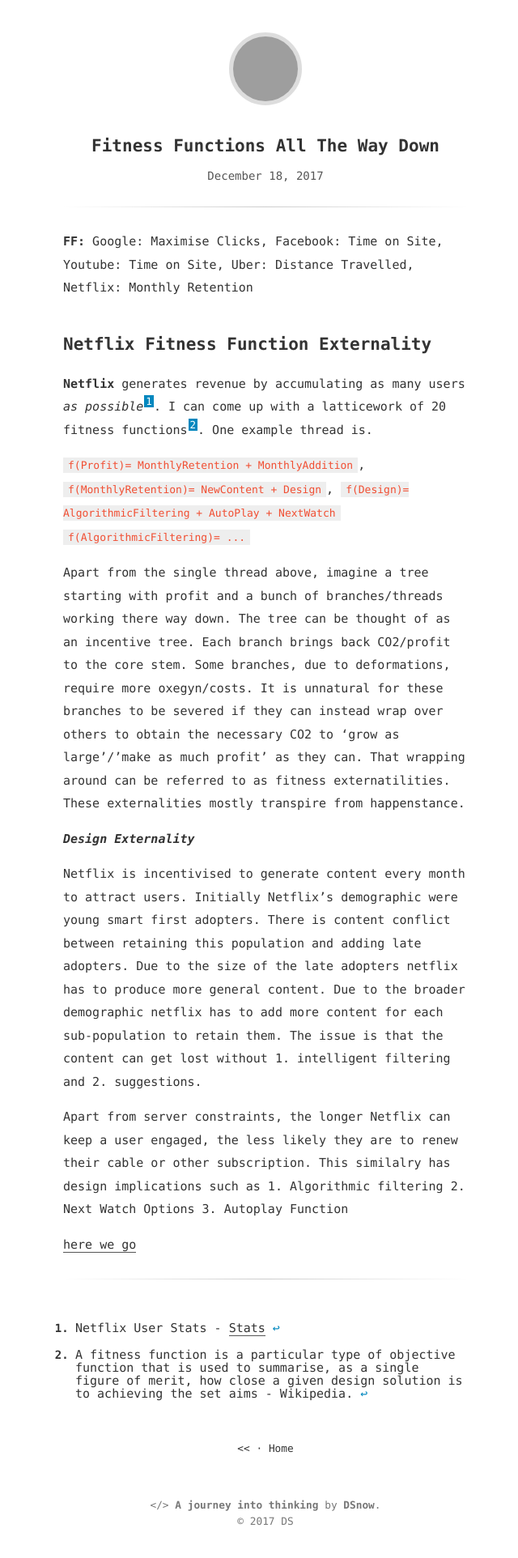
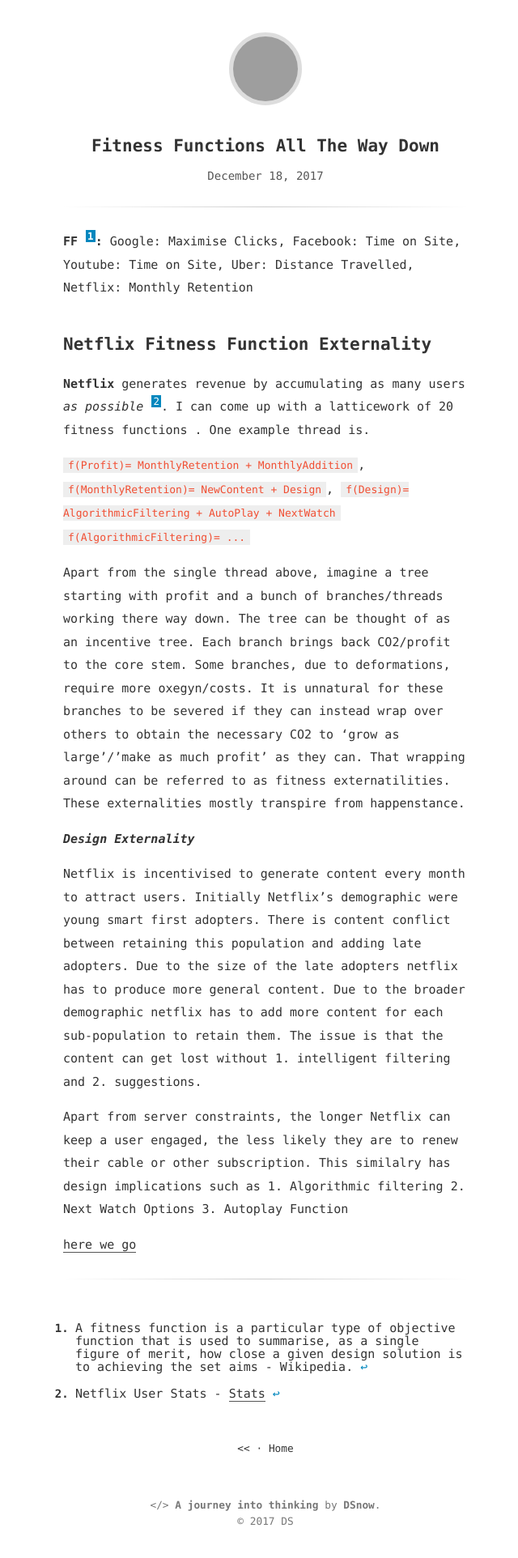
Before and after one commit to firmai/snowde.github.io, a Jekyll site: the page built from _posts/2017-12-18-fitness-functions-all-the-way-down.md, in a window 1280 px wide. Shown: the whole page at 81% size, without its empty margins (312-952 px from the left). Built offline with Jekyll 4.4.1, drawn with Linux system fonts in a browser that asks for light colours; grey boxes are pictures that could not be loaded.

```diff
--- a/_posts/2017-12-18-fitness-functions-all-the-way-down.md
+++ b/_posts/2017-12-18-fitness-functions-all-the-way-down.md
@@ -3,11 +3,11 @@ title: Fitness Functions All The Way Down
 updated: 2017-12-18 10:37
 ---
 
-**FF:** Google: Maximise Clicks, Facebook: Time on Site, Youtube: Time on Site, Uber: Distance Travelled, Netflix: Monthly Retention
+**FF [^1]:** Google: Maximise Clicks, Facebook: Time on Site, Youtube: Time on Site, Uber: Distance Travelled, Netflix: Monthly Retention
 
 ## Netflix Fitness Function Externality
 
-**Netflix** generates revenue by accumulating as many users _as possible_[^1]. I can come up with a latticework of 20 fitness functions[^2]. One example thread is.
+**Netflix** generates revenue by accumulating as many users _as possible_ [^2]. I can come up with a latticework of 20 fitness functions . One example thread is.
 
 `f(Profit)= MonthlyRetention + MonthlyAddition`,
 `f(MonthlyRetention)= NewContent + Design`,
@@ -26,5 +26,5 @@ Apart from server constraints, the longer Netflix can keep a user engaged, the l
 
 <div class="divider"></div>
 
-[^1]: Netflix User Stats - [Stats](https://www.statista.com/statistics/250934/quarterly-number-of-netflix-streaming-subscribers-worldwide/)
-[^2]: A fitness function is a particular type of objective function that is used to summarise, as a single figure of merit, how close a given design solution is to achieving the set aims - Wikipedia.
+[^1]: A fitness function is a particular type of objective function that is used to summarise, as a single figure of merit, how close a given design solution is to achieving the set aims - Wikipedia.
+[^2]: Netflix User Stats - [Stats](https://www.statista.com/statistics/250934/quarterly-number-of-netflix-streaming-subscribers-worldwide/)
```
